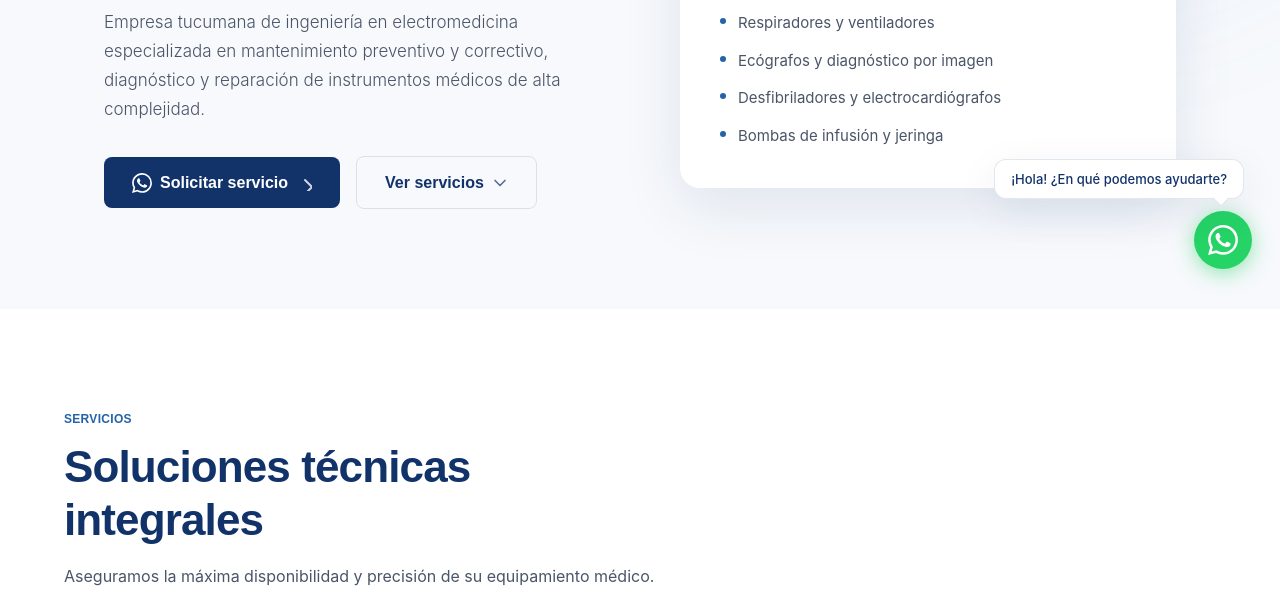
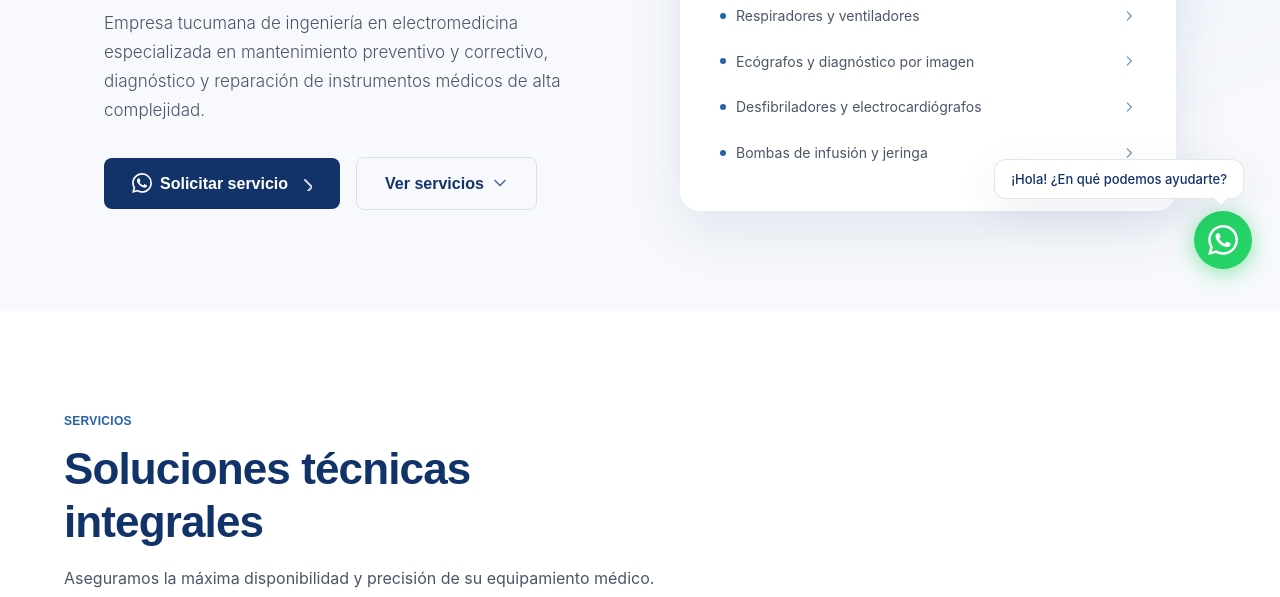
Before and after one commit to saliprandi/tech-health, an Astro site: page / in a window 1280 px wide. Shown: the part 503-1100 px from the top of the page. Built offline with nearby package versions, Linux system fonts and the light colour scheme; Astro itself is replaced by a stand-in of ours.

Commit message:
🎨 Palette: enhance featured equipment micro-UX and accessibility in hero card (#1138)
Co-authored-by: google-labs-jules[bot] <161369871+google-labs-jules[bot]@users.noreply.github.com>

```diff
--- a/src/components/Hero.astro
+++ b/src/components/Hero.astro
@@ -72,11 +72,23 @@ const equiposHero = CONFIG.equipos_atendidos.slice(0, 5);
         <!-- Equipos List -->
         <div>
           <h4 class="font-heading font-bold text-navy text-[16px] mb-4">Equipos que atendemos:</h4>
-          <ul class="flex flex-col gap-3" role="list" aria-label="Equipos destacados que atendemos">
+          <ul class="flex flex-col gap-2.5" role="list" aria-label="Equipos destacados que atendemos">
             {equiposHero.map(equipo => (
-              <li class="group flex items-start gap-3 font-body text-text-soft text-[15px] hover:text-navy transition-colors duration-200">
-                <span class="w-1.5 h-1.5 rounded-full bg-blue mt-2 flex-shrink-0 group-hover:scale-125 group-hover:bg-blue-light transition-all duration-200" aria-hidden="true"></span>
-                {equipo}
+              <li class="group/item">
+                <a
+                  href="#contacto"
+                  class="flex items-center justify-between gap-3 p-1.5 -mx-1.5 rounded-md font-body text-text-soft hover:text-navy focus-visible:text-navy hover:bg-slate-50 focus-within:bg-slate-50 transition-colors duration-200 outline-none focus-visible:ring-2 focus-visible:ring-blue focus-visible:ring-offset-2 active:scale-[0.98]"
+                  aria-label={`Consultar servicio técnico para ${equipo}`}
+                  title={`Consultar servicio técnico para ${equipo}`}
+                >
+                  <span class="flex items-center gap-2.5 text-[14px]">
+                    <span class="w-1.5 h-1.5 rounded-full bg-blue flex-shrink-0 group-hover/item:scale-125 group-focus-within/item:scale-125 group-hover/item:bg-blue-light group-focus-within/item:bg-blue-light transition-all duration-200" aria-hidden="true"></span>
+                    <span>{equipo}</span>
+                  </span>
+                  <svg class="w-3.5 h-3.5 text-blue/70 group-hover/item:text-navy group-focus-within/item:text-navy group-hover/item:translate-x-0.5 group-focus-within/item:translate-x-0.5 transition-all duration-300 flex-shrink-0" fill="none" stroke="currentColor" stroke-width="2" aria-hidden="true" viewBox="0 0 24 24">
+                    <path stroke-linecap="round" stroke-linejoin="round" d="M9 5l7 7-7 7" />
+                  </svg>
+                </a>
               </li>
             ))}
           </ul>
```
Also changed, not shown: tests/hero_equipos_ux.spec.ts (added, +28 -0 lines).
